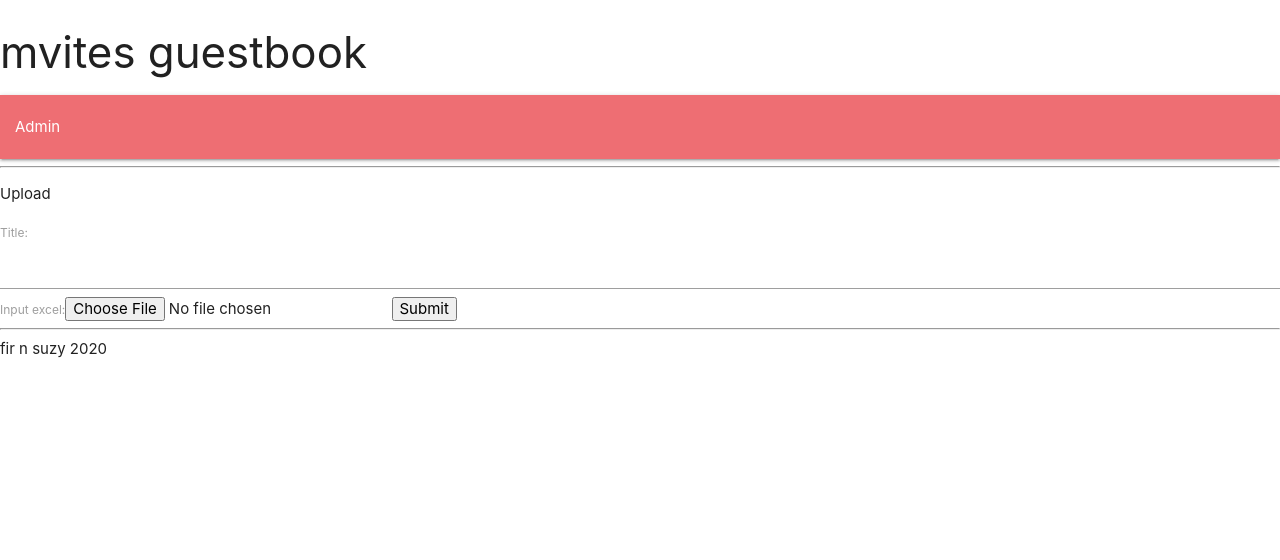
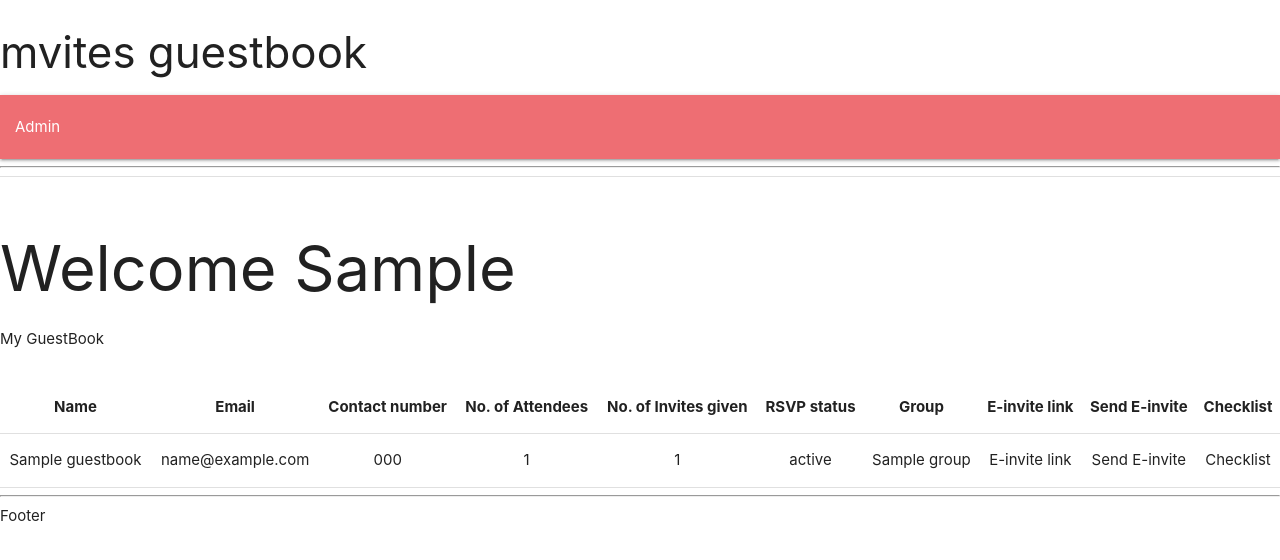
Before and after one commit to itmacronoobs/e-invite, a Django app: page /mvitesapp/guestbook in a window 1280 px wide. Shown: the top 560 px of the page. Run offline with Django 3.2, Linux system fonts and the light colour scheme; tables that the repository leaves empty hold one stand-in row (values such as "Sample post").

Commit message:
Xlrd all done and guestbook html updated

```diff
--- a/mvites/mvitesapp/forms.py
+++ b/mvites/mvitesapp/forms.py
@@ -3,3 +3,4 @@ from django import forms
 class UploadFileForm(forms.Form):
     title = forms.CharField(max_length=50)
     input_excel = forms.FileField()
+    update = forms.BooleanField(required=False)
--- a/mvites/mvitesapp/models.py
+++ b/mvites/mvitesapp/models.py
@@ -22,19 +22,19 @@ class Customer(models.Model):
 
     bridecontactname = models.CharField(max_length=200,blank=True)
     bridecontactname2 = models.CharField(max_length=200,blank=True)
-    bridecontactno = models.IntegerField(validators=[MinValueValidator(1), MaxValueValidator(20)],blank=True)
-    bridecontactno2 = models.IntegerField(validators=[MinValueValidator(1), MaxValueValidator(20)],blank=True)
+    bridecontactno = models.IntegerField(validators=[MinValueValidator(1), MaxValueValidator(9999999999)],blank=True)
+    bridecontactno2 = models.IntegerField(validators=[MinValueValidator(1), MaxValueValidator(9999999999)],blank=True)
     groomcontactname = models.CharField(max_length=200,blank=True)
     groomcontactname2 = models.CharField(max_length=200,blank=True)
-    groomcontactno = models.IntegerField(validators=[MinValueValidator(1), MaxValueValidator(20)],blank=True)
-    groomcontactno2 = models.IntegerField(validators=[MinValueValidator(1), MaxValueValidator(20)],blank=True)
+    groomcontactno = models.IntegerField(validators=[MinValueValidator(1), MaxValueValidator(9999999999)],blank=True)
+    groomcontactno2 = models.IntegerField(validators=[MinValueValidator(1), MaxValueValidator(9999999999)],blank=True)
     eventdatetime = models.CharField(max_length=200,blank=True)
 
     no_of_guests_attending = models.IntegerField(validators=[MinValueValidator(1), MaxValueValidator(2000)])
 
     customeremail = models.EmailField(max_length=70,blank=True, null= True, unique= True)
-    bridecontact_number = models.IntegerField(validators=[MinValueValidator(1), MaxValueValidator(20)],blank=True)
-    groomcontact_number = models.IntegerField(validators=[MinValueValidator(1), MaxValueValidator(20)],blank=True)
+    bridecontact_number = models.IntegerField(validators=[MinValueValidator(1), MaxValueValidator(9999999999)],blank=True)
+    groomcontact_number = models.IntegerField(validators=[MinValueValidator(1), MaxValueValidator(9999999999)],blank=True)
 
     eventstarttime = models.CharField(max_length=200,blank=True)
     eventendtime = models.CharField(max_length=200,blank=True)
@@ -47,8 +47,8 @@ class Customer(models.Model):
 
 class Itinerary(models.Model):
     title = models.CharField(max_length=200,blank=True)
-    starttime = models.DateTimeField(default=datetime.now, blank=True)
-    endtime = models.DateTimeField(default=datetime.now, blank=True)
+    starttime = models.CharField(max_length=200,blank=True)
+    endtime = models.CharField(max_length=200,blank=True)
     body = models.TextField()
 
     def __str__(self):
--- a/mvites/mvitesapp/templates/mvitesapp/excel.html
+++ b/mvites/mvitesapp/templates/mvitesapp/excel.html
@@ -3,11 +3,32 @@
 {% load static %}
 
 {% block content %}
-
+<div class="container">
 <p>Upload</p>
 <form action="/mvitesapp/excel/" method="post" enctype="multipart/form-data">
     {% csrf_token %}
-    {{ form }}
+    {{ form.non_field_errors }}
+
+    <p>
+        {{ form.title.errors }}
+        {{ form.title}}
+    </p>
+
+    <p>
+        {{ form.input_excel.errors }}
+        {{ form.input_excel}}
+    </p>
+
+    <p>
+        {{ form.update.errors }}
+        <label for="id_update">
+            {{ form.update }}
+            <span>{{ form.update.label }}</span>
+        </label>
+    </p>
+
+
     <input type="submit" value="Submit">
 </form>
+</div>
 {% endblock %}
--- a/mvites/mvitesapp/templates/mvitesapp/guestbook.html
+++ b/mvites/mvitesapp/templates/mvitesapp/guestbook.html
@@ -0,0 +1,46 @@
+{% extends 'mvitesapp/layout.html' %}
+{% load static %}s
+{% block content %}
+<div class="divider"></div>
+  <div class="section">
+    {% for customer in customer %}
+    <h1>Welcome {{customer.bride}}</h1>
+    {% endfor %}
+    <p>My GuestBook</p>
+  </div>
+
+<table class="centered">
+    <thead>
+      <tr>
+          <th>Name</th>
+          <th>Email</th>
+          <th>Contact number</th>
+          <th>No. of Attendees</th>
+          <th>No. of Invites given</th>
+          <th>RSVP status</th>
+          <th>Group</th>
+          <th>E-invite link</th>
+          <th>Send E-invite</th>
+          <th>Checklist</th>
+      </tr>
+    </thead>
+    {% for guest in guestbook %}
+    <tbody>
+        <tr>
+            <td>{{guest.name}}</td>
+            <td>{{guest.email}}</td>
+            <td>{{guest.contact_number}}</td>
+            <td>{{guest.no_of_guests_attending}}</td>
+            <td>{{guest.no_of_guests_invited}}</td>
+            <td>{{guest.rsvp}}</td>
+            <td>{{guest.group}}</td>
+            <td>E-invite link </td>
+            <td> Send E-invite </td>
+            <td>Checklist</td>
+        </tr>
+    {% endfor%}
+
+    </tbody>
+</table>
+
+{% endblock %}
--- a/mvites/mvitesapp/templates/mvitesapp/layout.html
+++ b/mvites/mvitesapp/templates/mvitesapp/layout.html
@@ -32,7 +32,7 @@
 {% endblock %}
 <hr>
 <footer>
-    fir n suzy 2020
+    Footer
 </footer>
 
 <!-- --------------------------------------------------------------------------------------------------------------------------------->
--- a/mvites/mvitesapp/urls.py
+++ b/mvites/mvitesapp/urls.py
@@ -3,5 +3,5 @@ from . import views
 urlpatterns = [
 	url(r'^$', views.index, name= 'index'),
 	url(r'excel', views.excel, name= 'excel'),
-	url(r'guestbook', views.excel, name= 'guestbook')
+	url(r'guestbook', views.guestbook, name= 'guestbook')
 ]
--- a/mvites/mvitesapp/views.py
+++ b/mvites/mvitesapp/views.py
@@ -22,39 +22,111 @@ def excel(request):
             book = xlrd.open_workbook(file_contents=input_excel.read())
             xlsheet = book.sheet_by_index(0)
 
-            customer = Customer()
+            if not request.POST["update"]:
 
-            customer.bride  = xlsheet.cell_value(rowx=6,colx=1)
-            customer.bridefullname  = xlsheet.cell_value(rowx=7,colx=1)
-            customer.groom  = xlsheet.cell_value(rowx=8,colx=1)
-            customer.groomfullname  = xlsheet.cell_value(rowx=9,colx=1)
-            customer.addressline1  = xlsheet.cell_value(rowx=10,colx=1)
-            customer.addressline2  = xlsheet.cell_value(rowx=11,colx=1)
-            customer.addressline3  = xlsheet.cell_value(rowx=12,colx=1)
-            customer.postalcode  = xlsheet.cell_value(rowx=13,colx=1)
-            customer.host1  = xlsheet.cell_value(rowx=14,colx=1)
-            customer.host2  = xlsheet.cell_value(rowx=15,colx=1)
-            customer.host3  = xlsheet.cell_value(rowx=16,colx=1)
-            customer.host4  = xlsheet.cell_value(rowx=17,colx=1)
-            customer.bridecontactname  = xlsheet.cell_value(rowx=18,colx=1)
-            customer.bridecontactname2  = xlsheet.cell_value(rowx=19,colx=1)
-            customer.bridecontactno  = xlsheet.cell_value(rowx=20,colx=1)
-            customer.bridecontactno2  = xlsheet.cell_value(rowx=21,colx=1)
-            customer.groomcontactname  = xlsheet.cell_value(rowx=22,colx=1)
-            customer.groomcontactname2  = xlsheet.cell_value(rowx=23,colx=1)
-            customer.groomcontactno  = xlsheet.cell_value(rowx=24,colx=1)
-            customer.groomcontactno2  = xlsheet.cell_value(rowx=25,colx=1)
-            customer.eventdatetime  = xlsheet.cell_value(rowx=26,colx=1)
-            customer.no_of_guests_attending  = xlsheet.cell_value(rowx=27,colx=1)
-            customer.customeremail  = xlsheet.cell_value(rowx=28,colx=1)
-            customer.bridecontact_number  = xlsheet.cell_value(rowx=29,colx=1)
-            customer.groomcontact_number  = xlsheet.cell_value(rowx=30,colx=1)
-            customer.eventstarttime  = xlsheet.cell_value(rowx=31,colx=1)
-            customer.eventendtime  = xlsheet.cell_value(rowx=32,colx=1)
+                customer = Customer()
+
+                customer.bride  = xlsheet.cell_value(rowx=6,colx=1)
+                customer.bridefullname  = xlsheet.cell_value(rowx=7,colx=1)
+                customer.groom  = xlsheet.cell_value(rowx=8,colx=1)
+                customer.groomfullname  = xlsheet.cell_value(rowx=9,colx=1)
+                customer.addressline1  = xlsheet.cell_value(rowx=10,colx=1)
+                customer.addressline2  = xlsheet.cell_value(rowx=11,colx=1)
+                customer.addressline3  = xlsheet.cell_value(rowx=12,colx=1)
+                customer.postalcode  = xlsheet.cell_value(rowx=13,colx=1)
+                customer.host1  = xlsheet.cell_value(rowx=14,colx=1)
+                customer.host2  = xlsheet.cell_value(rowx=15,colx=1)
+                customer.host3  = xlsheet.cell_value(rowx=16,colx=1)
+                customer.host4  = xlsheet.cell_value(rowx=17,colx=1)
+                customer.bridecontactname  = xlsheet.cell_value(rowx=18,colx=1)
+                customer.bridecontactname2  = xlsheet.cell_value(rowx=19,colx=1)
+                customer.bridecontactno  = xlsheet.cell_value(rowx=20,colx=1)
+                customer.bridecontactno2  = xlsheet.cell_value(rowx=21,colx=1)
+                customer.groomcontactname  = xlsheet.cell_value(rowx=22,colx=1)
+                customer.groomcontactname2  = xlsheet.cell_value(rowx=23,colx=1)
+                customer.groomcontactno  = xlsheet.cell_value(rowx=24,colx=1)
+                customer.groomcontactno2  = xlsheet.cell_value(rowx=25,colx=1)
+                customer.eventdatetime  = xlsheet.cell_value(rowx=26,colx=1)
+                customer.no_of_guests_attending  = xlsheet.cell_value(rowx=27,colx=1)
+                customer.customeremail  = xlsheet.cell_value(rowx=28,colx=1)
+                customer.bridecontact_number  = xlsheet.cell_value(rowx=29,colx=1)
+                customer.groomcontact_number  = xlsheet.cell_value(rowx=30,colx=1)
+                customer.eventstarttime  = xlsheet.cell_value(rowx=31,colx=1)
+                customer.eventendtime  = xlsheet.cell_value(rowx=32,colx=1)
+
+                customer.save()
+
+                for x in range(35,48):
+                    if xlsheet.cell_value(rowx = x,colx=1) != "":
+                        itinerary = Itinerary()
+                        itinerary.starttime = xlsheet.cell_value(rowx=x,colx=1)
+                        itinerary.endtime = xlsheet.cell_value(rowx=x,colx=2)
+                        itinerary.title = xlsheet.cell_value(rowx=x,colx=3)
+                        itinerary.body = xlsheet.cell_value(rowx=x,colx=4)
+                        itinerary.save()
 
 
-            customer.save()
+                rsvp = Rsvp()
+                rsvp.status = "YES"
+                rsvp.save()
+
+                rsvp = Rsvp()
+                rsvp.status = "NO"
+                rsvp.save()
+
+                rsvp = Rsvp()
+                rsvp.status = "MAYBE"
+                rsvp.save()
+
+                rsvp = Rsvp()
+                rsvp.status = "UNCONFIRMED"
+                rsvp.save()
+
+                x = 49
+                while x >= 49:
+                    if xlsheet.cell_value(rowx=x,colx=7) != 0.0:
+                        group = Group()
+                        group.name =  xlsheet.cell_value(rowx=x,colx=7)
+                        group.save()
+                        x = x + 1
+
+                    else:
+                        x = 48
+
+
+            x = 49
+            while x >= 49:
+                if xlsheet.cell_value(rowx=x,colx=0) != "":
+
+                    guestbook = Guestbook()
+                    guestbook.name = xlsheet.cell_value(rowx=x,colx=0)
+                    guestbook.no_of_guests_invited = xlsheet.cell_value(rowx=x,colx=1)
+                    guestbook.no_of_guests_attending = xlsheet.cell_value(rowx=x,colx=2)
+                    guestbook.email = xlsheet.cell_value(rowx=x,colx=3)
+                    guestbook.contact_number = xlsheet.cell_value(rowx=x,colx=4)
+                    guestbook.rsvp = Rsvp.objects.get(status=xlsheet.cell_value(rowx=x,colx=5))
+                    guestbook.group = Group.objects.get(name=xlsheet.cell_value(rowx=x,colx=6))
+                    guestbook.save()
+                    x = x + 1
+                else:
+                    x = 48
+
+
+
             return HttpResponseRedirect('/admin/')
     else:
         form = UploadFileForm()
     return render(request, 'mvitesapp/excel.html', {'form': form})
+
+def guestbook(request):
+
+    customer = Customer.objects.all().order_by('-id')
+    guestbook = Guestbook.objects.all().order_by('-id')
+
+    context = {
+        'title': 'MvitesApp: Guestbook',
+		'guestbook': guestbook,
+        'customer': customer
+	}
+
+    return render(request,'mvitesapp/guestbook.html',context)
```
Also changed, not shown: mvites/mvitesapp/migrations/0004_auto_20190720_2047.py (added), mvites/mvitesapp/migrations/0005_auto_20190721_1522.py (added).
